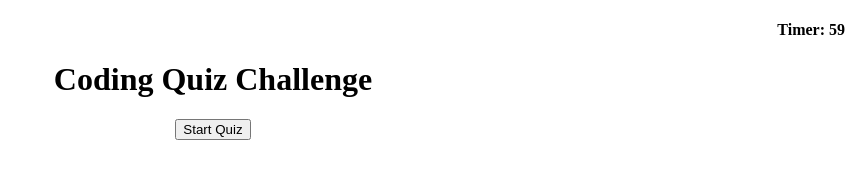
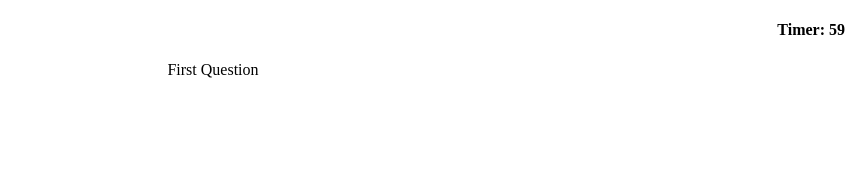
Before and after one commit to falbuna/Homework_4_CodeQuiz, a plain HTML site: page index.html in a window 1280 px wide. Both pictures are taken after a click on the button "Start Quiz". Shown: the whole page, without its empty margins (427-1280 px from the left). Drawn offline with Linux system fonts and the light colour scheme.

Commit message:
Added placeholder content before quiz starts. Got the first question to start when the button is pressed.

```diff
--- a/index.html
+++ b/index.html
@@ -11,8 +11,9 @@
         <header>
             <h4 id="timer">&nbsp;</h4>
         </header>
-        <div class="container">
+        <div class="main">
             <h1 id="prompt">Coding Quiz Challenge</h1>
+            <p>Lorem ipsum dolor sit amet, consectetur adipisicing elit. Qui similique temporibus suscipit officiis sunt molestias laborum ipsa culpa magnam excepturi!</p>
             <div class ="button">
                 <button type="button" id="start">Start Quiz</button>
             </div>
--- a/script.js
+++ b/script.js
@@ -1,10 +1,14 @@
 var startButton = document.querySelector("#start");
+var quizElement = document.querySelector(".main");
+var bodyEl = document.createElement('div');
 
+
+// This is for the Timer
 var startTime = 60;
 var secondsElapsed = 0;
 var interval;
 
-function startTimer() {
+function startQuiz() {
 
     setInterval(function () {
         const totalTime = startTime - secondsElapsed;
@@ -17,6 +21,12 @@ function startTimer() {
         }
 
     }, 1000);
+
+    quizElement.append(bodyEl);
+    quizElement.textContent = "First Question";
+
 }
 
-startButton.addEventListener("click", startTimer);
+
+
+startButton.addEventListener("click", startQuiz);
--- a/style.css
+++ b/style.css
@@ -6,6 +6,9 @@ h1 {
     text-align: center;
 }
 
+.main {
+    text-align: center;
+}
 
 .button {
     text-align: center;
```
